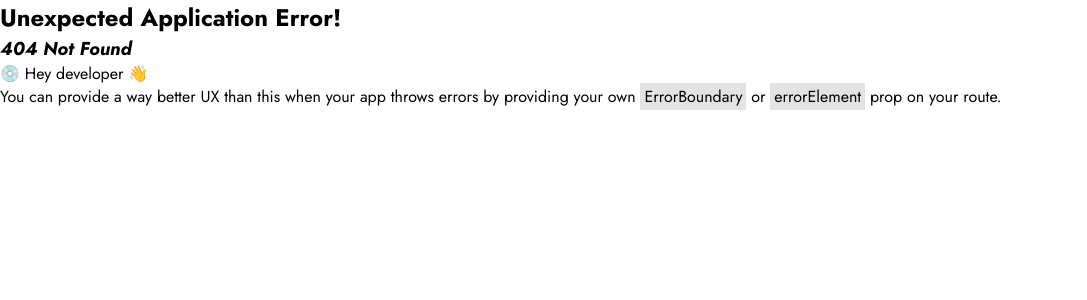
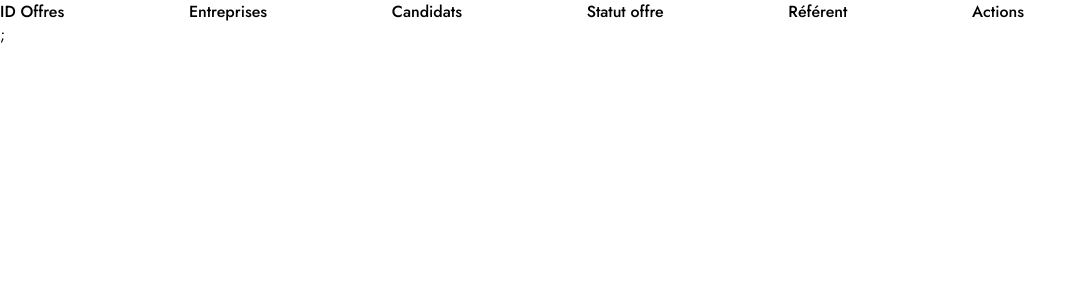
Before and after one commit to WildCodeSchool/2023-09-JS-BDX-P3-la-rive-droite, a React (Vite) app in the folder frontend/: page /dashboard in a window 1280 px wide. Before the commit this address had no page. Shown: the top 300 px of the page, without its empty margins (0-1087 px from the left). Built offline with nearby package versions, Linux system fonts and the light colour scheme.

Commit message:
v2 dashboard

```diff
--- a/frontend/src/App.jsx
+++ b/frontend/src/App.jsx
@@ -2,6 +2,10 @@ import { Outlet } from "react-router-dom";
 import "./App.css";
 
 function App() {
-  return <Outlet />;
+  return (
+    <div>
+      <Outlet />
+    </div>
+  );
 }
 export default App;
--- a/frontend/src/components/Dashboards/TitleDashboard.jsx
+++ b/frontend/src/components/Dashboards/TitleDashboard.jsx
@@ -1,12 +1,14 @@
+import "./title-dashboard.css";
+
 function TitleDashboard() {
   return (
-    <div>
-      <h4>ID Offres</h4>
-      <h4>Entreprises</h4>
-      <h4>Candidats</h4>
-      <h4>Statut offre</h4>
-      <h4>Référent</h4>
-      <h4>Actions</h4>
+    <div className="title-container">
+      <h4 className="title-dash">ID Offres</h4>
+      <h4 className="title-dash">Entreprises</h4>
+      <h4 className="title-dash">Candidats</h4>
+      <h4 className="title-dash">Statut offre</h4>
+      <h4 className="title-dash">Référent</h4>
+      <h4 className="title-dash">Actions</h4>
     </div>
   );
 }
--- /dev/null
+++ b/frontend/src/components/Dashboards/title-dashboard.css
@@ -0,0 +1,11 @@
+.title-container {
+  width: 80%;
+  display: flex;
+  justify-items: center;
+  justify-content: space-between;
+}
+
+.title-dash {
+  color: var(--texte-default);
+  font-weight: 500;
+}
--- a/frontend/src/main.jsx
+++ b/frontend/src/main.jsx
@@ -13,6 +13,7 @@ import AddFormation from "./pages/Formation/AddFormation";
 import Offer from "./pages/Offer/Offer";
 import History from "./pages/Historique/History";
 import Favoris from "./pages/Favoris/Favoris";
+import TitleDashboard1 from "./pages/Dashboard/Dashboard1";
 
 const router = createBrowserRouter([
   {
@@ -62,6 +63,10 @@ const router = createBrowserRouter([
           },
         ],
       },
+      {
+        path: "/dashboard",
+        element: <TitleDashboard1 />,
+      },
     ],
   },
 ]);
--- a/frontend/src/pages/Dashboard/Dashboard1.jsx
+++ b/frontend/src/pages/Dashboard/Dashboard1.jsx
@@ -0,0 +1,11 @@
+import TitleDashboard from "../../components/Dashboards/TitleDashboard";
+
+function TitleDashboard1() {
+  return (
+    <div>
+      <TitleDashboard />;
+    </div>
+  );
+}
+
+export default TitleDashboard1;
```
